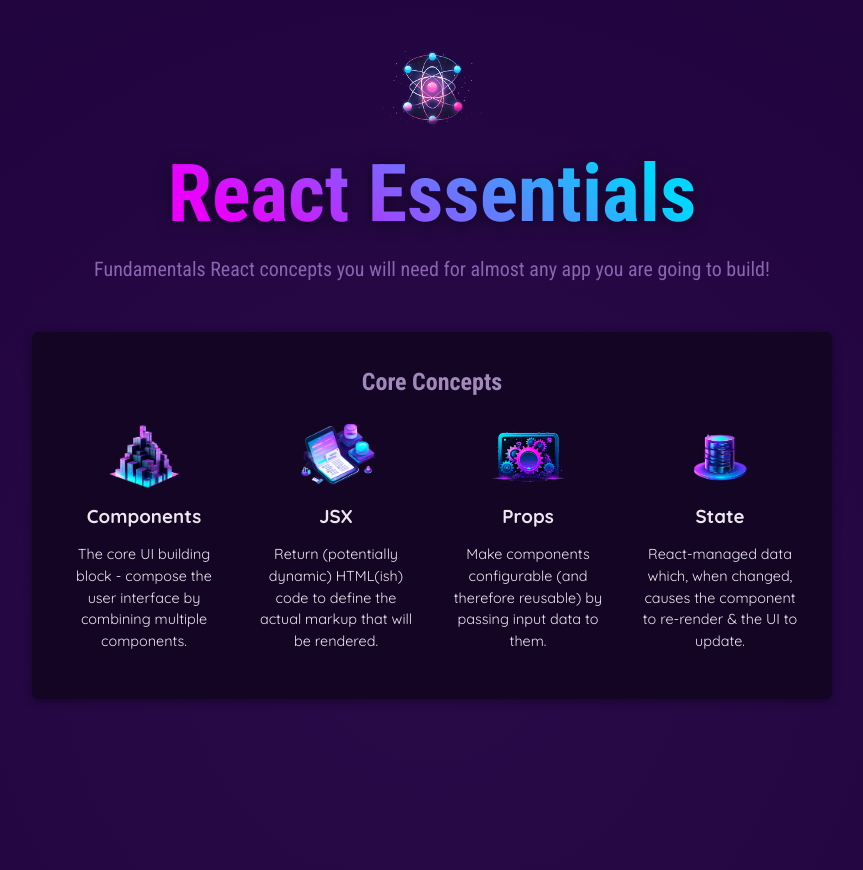
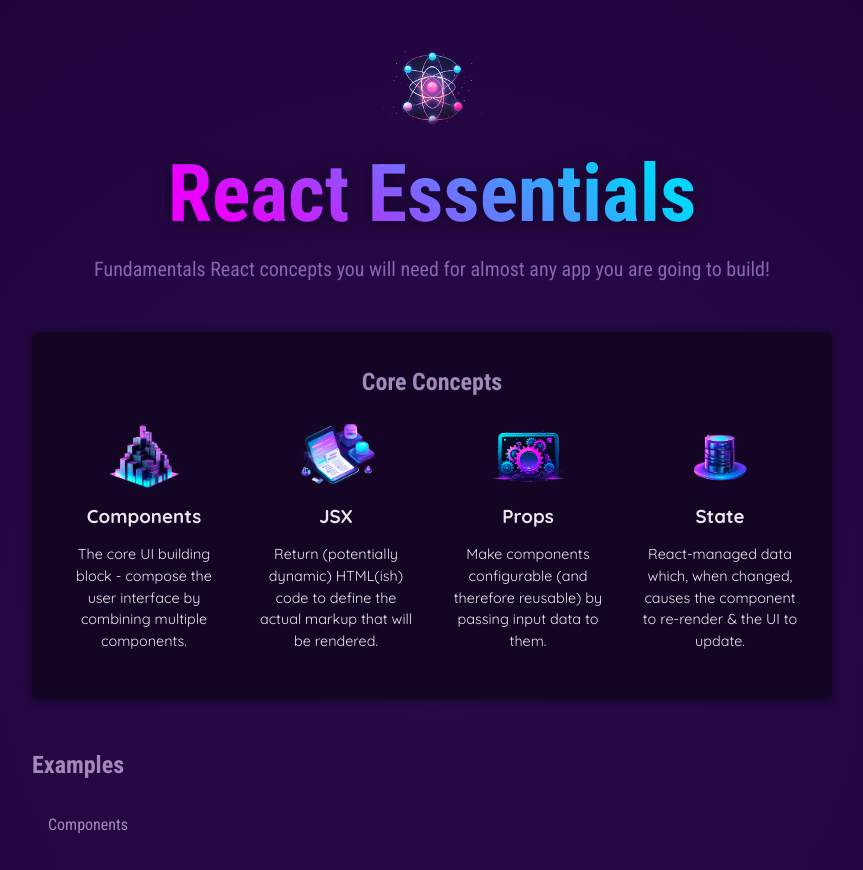
Before and after one commit to darshanlal2k/react, a React (Vite) app in the folder udemy_projects/01-starting-project/: page / in a window 1280 px wide. Shown: the top 870 px of the page, without its empty margins (208-1071 px from the left). Built offline with nearby package versions, Linux system fonts and the light colour scheme.

Commit message:
added components and use props children

```diff
--- a/udemy_projects/01-starting-project/src/App.jsx
+++ b/udemy_projects/01-starting-project/src/App.jsx
@@ -1,6 +1,7 @@
 import { CORE_CONCEPTS } from './data.js';
 import Header from './Components/Header/Header.jsx';
 import CoreConcept from './Components/CoreConcept/CoreConcept.jsx';
+import TabButton from './Components/TabButton/TabButton.jsx';
 
 function App() {
   return (
@@ -16,7 +17,12 @@ function App() {
             <CoreConcept {...CORE_CONCEPTS[3]} />
           </ul>
         </section>
-
+        <section id="examples">
+          <h2>Examples</h2>
+          <menu>
+            <TabButton>Components</TabButton>
+          </menu>
+        </section>
       </main>
     </div>
   );
--- /dev/null
+++ b/udemy_projects/01-starting-project/src/Components/TabButton/TabButton.jsx
@@ -0,0 +1,7 @@
+export default function TabButton(props) {
+    return (
+        <li>
+            <button>{props.children}</button>
+        </li>
+    );
+}
```
Also changed, not shown: udemy_projects/01-starting-project/src/Components/CoreConcept/CoreConcept.jsx (line endings or trailing spaces), udemy_projects/01-starting-project/src/Components/Header/Header.jsx (line endings or trailing spaces).
